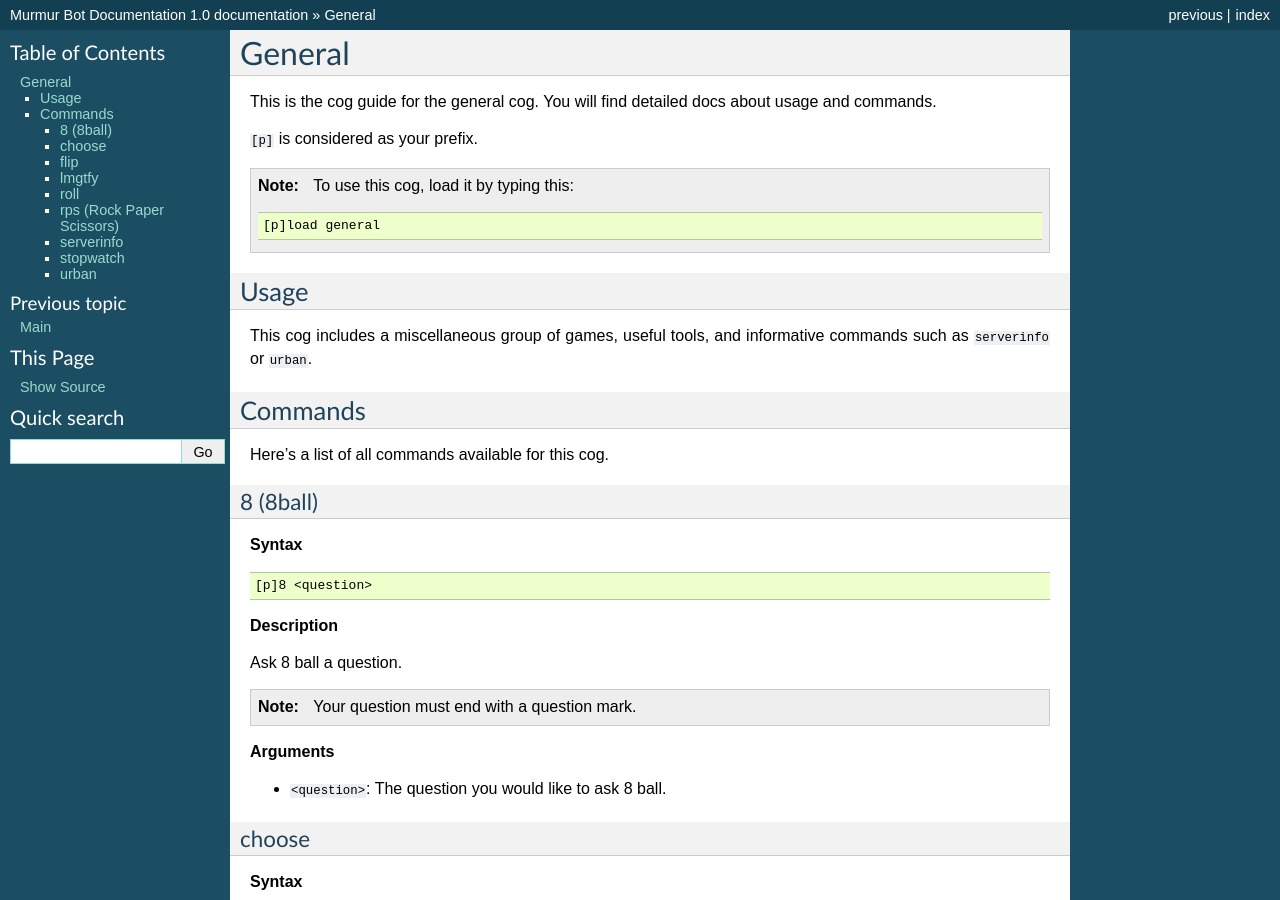
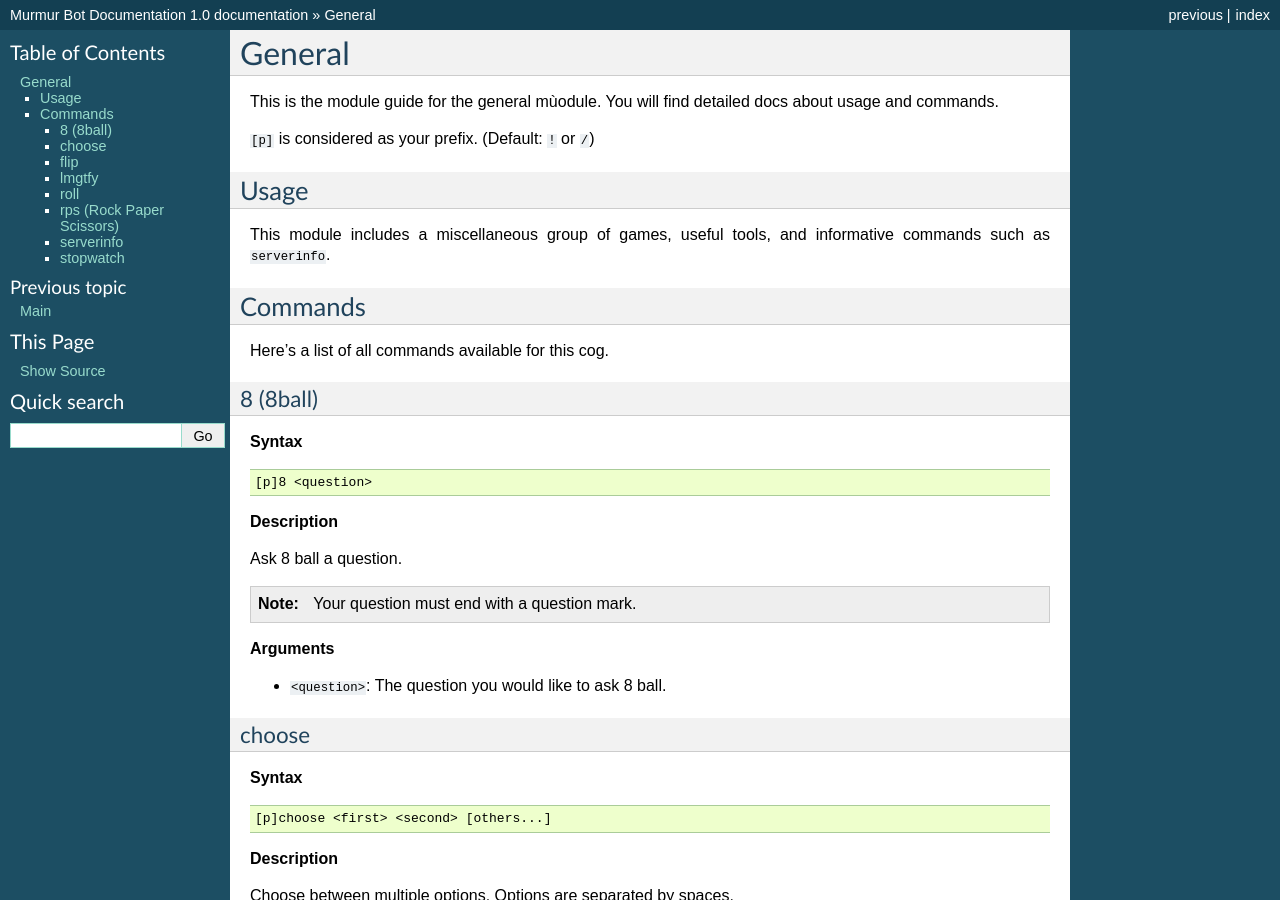
Before and after one commit to dearvoodoo/murmur-doc, a Sphinx documentation site: the page built from docs/modules/general.rst, in a window 1280 px wide and 900 px high. Built offline with Sphinx 7.4.7, drawn with Linux system fonts in a browser that asks for light colours; pages that are not in the unit, such as notebooks, are missing from menus; some of the changed text lies outside the part shown.

Commit message:
Update general.rst

```diff
--- a/docs/modules/general.rst
+++ b/docs/modules/general.rst
@@ -4,14 +4,10 @@
 General
 =======
 
-This is the cog guide for the general cog. You will
+This is the module guide for the general mùodule. You will
 find detailed docs about usage and commands.
 
-``[p]`` is considered as your prefix.
-
-.. note:: To use this cog, load it by typing this::
-
-        [p]load general
+``[p]`` is considered as your prefix. (Default: ``!`` or ``/``)
 
 .. _general-usage:
 
@@ -19,8 +15,8 @@ find detailed docs about usage and commands.
 Usage
 -----
 
-This cog includes a miscellaneous group of games, useful
-tools, and informative commands such as ``serverinfo`` or ``urban``.
+This module includes a miscellaneous group of games, useful
+tools, and informative commands such as ``serverinfo``.
 
 .. _general-commands:
 
@@ -196,23 +192,3 @@ stopwatch
 **Description**
 
 Start or stop the stopwatch.
-
-.. _general-commands-urban:
-
-^^^^^
-urban
-^^^^^
-
-**Syntax**
-
-.. code-block:: none
-
-    [p]urban <word>
-
-**Description**
-
-Search the Urban Dictionary.
-
-**Arguments**
-
-* ``<word>``: The term to search for.
```
